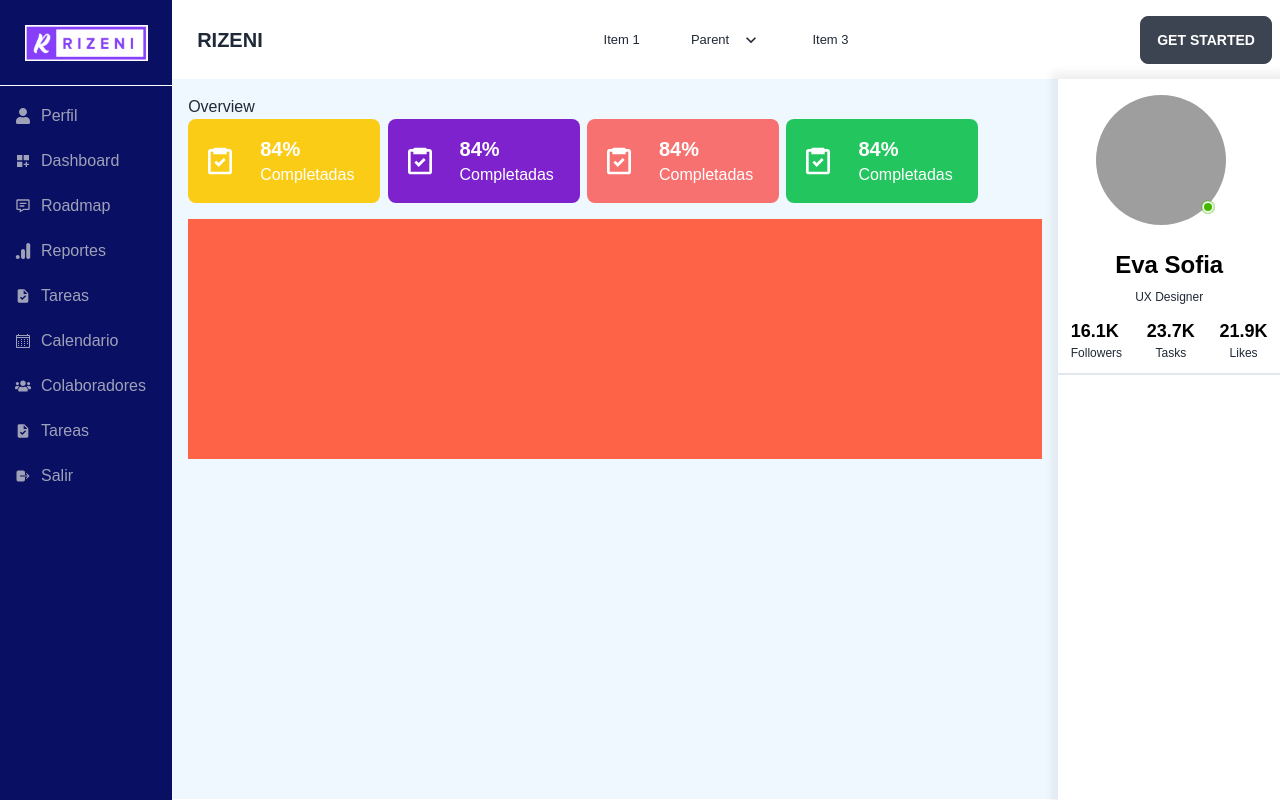
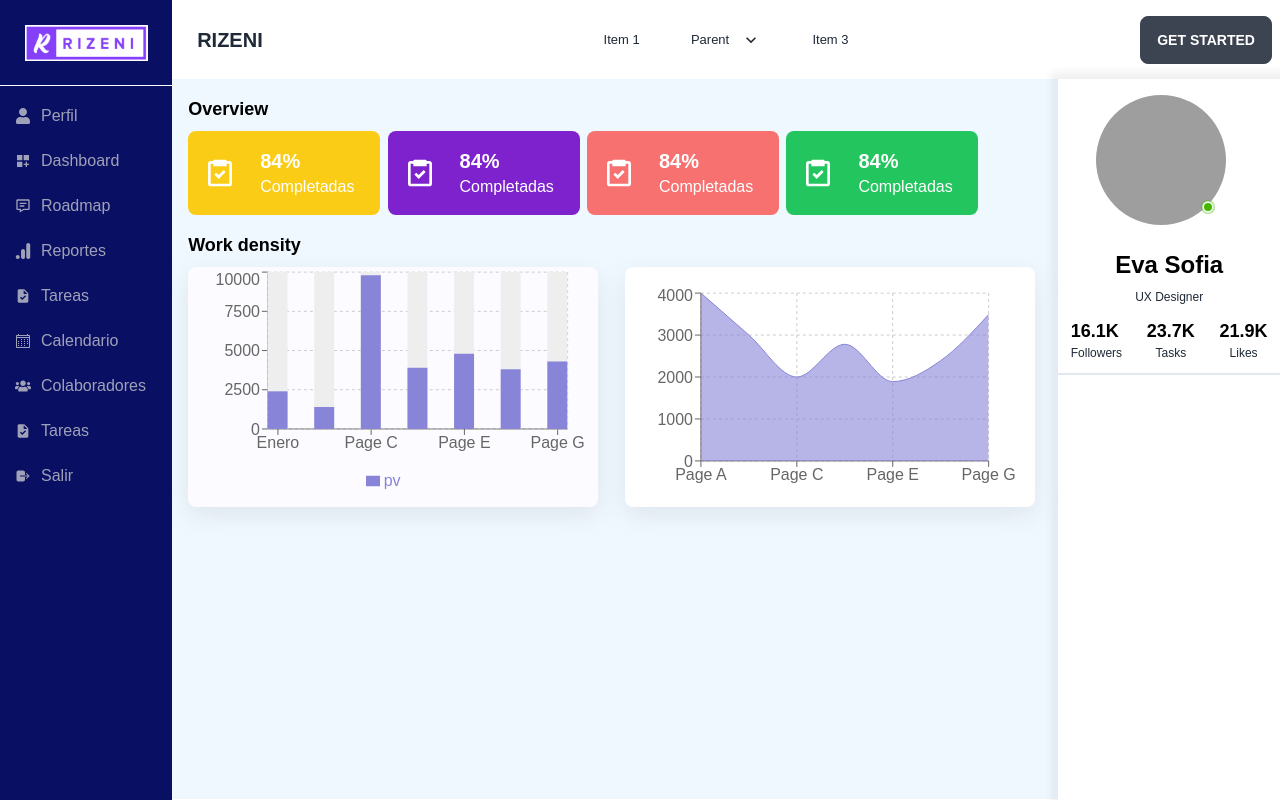
Before and after one commit to romariou76/Rizeni-Project-Management-Application, a React (Create React App) app in the folder client/: page /menu/profile in a window 1280 px wide. Built offline with nearby package versions, Linux system fonts and the light colour scheme; grey boxes are pictures that could not be loaded; a web font is replaced by a local one.

Commit message:
feat: Agregue cards y graficos dinamicos en la pagina de perfil

```diff
--- a/client/package.json
+++ b/client/package.json
@@ -10,6 +10,7 @@
     "@testing-library/jest-dom": "^5.16.5",
     "@testing-library/react": "^13.4.0",
     "@testing-library/user-event": "^13.5.0",
+    "apexcharts": "^3.36.3",
     "daisyui": "^2.39.1",
     "react": "^18.2.0",
     "react-beautiful-dnd": "^13.1.1",
@@ -18,6 +19,7 @@
     "react-icons": "^4.4.0",
     "react-router-dom": "^6.4.3",
     "react-scripts": "5.0.1",
+    "recharts": "^2.1.16",
     "uuid": "^9.0.0",
     "web-vitals": "^2.1.4"
   },
--- a/client/src/App.js
+++ b/client/src/App.js
@@ -7,6 +7,7 @@ import { Routes, Route } from "react-router-dom";
 import Collaborators from "./components/RRHH/Collaborators";
 import Profile from "./components/Profile/Profile";
 import DashboardPage from "./components/Dashboard/DashboardPage";
+import Roadmap from "./components/Roadmap/Roadmap";
 import WorkFlow from "./components/WorkFLow/WorkFLow"
 import Analisis from "./components/Analisis/Analisis";
 // import Material from "./pages/Material"
@@ -27,6 +28,7 @@ function App() {
          <Route path="/menu" element={<MenuPage  />} >
            <Route path="/menu/collaborators" element={<Collaborators  />} />
            <Route path="/menu/dashboard" element={<DashboardPage/>} />
+           <Route path="/menu/roadmap" element={<Roadmap/>} />
            <Route path="/menu/workflow" element={<WorkFlow />} />
             <Route path="/menu/new" element={<Appp />} />
            <Route path="/menu/profile" element={<Profile />} />
--- a/client/src/components/NavPage.js
+++ b/client/src/components/NavPage.js
@@ -6,12 +6,14 @@ import WorkFlow from "./WorkFLow/WorkFLow"
 import Profile from "./Profile/Profile";
 import Analisis from "./Analisis/Analisis";
 import Appp from '../app/Appp';
+import Roadmap from "./Roadmap/Roadmap"
 
 const NavPage = () => {
     return (
             <Routes>
                 <Route path="/collaborators" element={<Collaborators  />} />
                 <Route path="/dashboard" element={<DashboardPage/>} />
+                <Route path="/roadmap" element={<Roadmap/>} />
                 <Route path="/workflow" element={<WorkFlow/>} />
                 <Route path="/analisis" element={<Analisis />} />
                 <Route path="/profile" element={<Profile />} />
--- /dev/null
+++ b/client/src/components/Profile/CardStat.js
@@ -0,0 +1,39 @@
+import { BiTask } from "react-icons/bi";
+
+function CardStat(props) {
+
+  return (
+    <>
+      <div className="flex-row card rounded-lg w-48 items-center p-4 gap-6 bg-yellow-400 text-primary-content">
+        <BiTask className="w-8 h-8" />
+        <div>
+          <h2 className="card-title">84%</h2>
+          <p>Completadas</p>
+        </div>
+      </div>
+      <div className="flex-row card rounded-lg w-48 items-center p-4 gap-6 bg-purple-700 text-primary-content">
+        <BiTask className="w-8 h-8" />
+        <div>
+          <h2 className="card-title">84%</h2>
+          <p>Completadas</p>
+        </div>
+      </div>
+      <div className="flex-row card rounded-lg w-48 items-center p-4 gap-6 bg-red-400 text-primary-content">
+        <BiTask className="w-8 h-8" />
+        <div>
+          <h2 className="card-title">84%</h2>
+          <p>Completadas</p>
+        </div>
+      </div>
+      <div className="flex-row card rounded-lg w-48 items-center p-4 gap-6 bg-green-500 text-primary-content">
+        <BiTask className="w-8 h-8" />
+        <div>
+          <h2 className="card-title">84%</h2>
+          <p>Completadas</p>
+        </div>
+      </div>
+    </>
+  );
+}
+
+export default CardStat;
--- a/client/src/components/Profile/Profile.css
+++ b/client/src/components/Profile/Profile.css
@@ -31,20 +31,29 @@
 .dendem{
     width: 100%;
     height: 15rem;
-    background-color: tomato;
     margin-bottom: 1rem;
 }
 
 .density{
-    width: 20remnp;
-    height: 10rem;
-    background-color: rgb(255, 0, 0);
+    width: 25.6rem;
+    background-color: rgb(252, 251, 255);
+    box-shadow: rgba(149, 157, 165, 0.2) 0px 8px 24px;
+}
+
+.demography{
+    background-color: rgb(255, 255, 255);
+    width: 25.6rem;
+    display: flex;
+    align-items: center;
+    margin-left: 1.7rem;
+    padding: 1rem;
+    box-shadow: rgba(149, 157, 165, 0.2) 0px 8px 24px;
 }
 
 .active-users{
     width: 100%;
     height: 10rem;
-    background-color: steelblue;
+    background-color: rgb(255, 255, 255);
 }
 
 .profile{
--- a/client/src/components/Profile/Profile.js
+++ b/client/src/components/Profile/Profile.js
@@ -1,57 +1,35 @@
 import Avatar from "./Avatar.js";
 import React from "react";
 import "./Profile.css";
-import { BiTask } from "react-icons/bi";
 import Stat from "./Stat.js";
 import NameUser from "./NameUser.js";
 import Navbar from './Navbar';
+import CardStat from "./CardStat.js";
+import Chart from "./charts/Chart"
+import AreaChart from "./charts/AreaChart";
 
-function Profile() {
+
+function Profile(props) {
   return (
     <div className="Profile-col">
       <Navbar />
       <div className="Profile">
         <div className="profile-info">
-          <p>Overview</p>
+          <p className="text-black font-bold text-lg">Overview</p>
 
-          <overview className="overview pr-16">
+          <overview className="overview pr-16 mt-2">
             <div className="flex justify-between">
-
-              <div className="flex-row card rounded-lg w-48 items-center p-4 gap-6 bg-yellow-400 text-primary-content">
-                <BiTask className="w-8 h-8" />
-                <div>
-                  <h2 className="card-title">84%</h2>
-                  <p>Completadas</p>
-                </div>
-              </div>
-              <div className="flex-row card rounded-lg w-48 items-center p-4 gap-6 bg-purple-700 text-primary-content">
-                <BiTask className="w-8 h-8" />
-                <div>
-                  <h2 className="card-title">84%</h2>
-                  <p>Completadas</p>
-                </div>
-              </div>
-              <div className="flex-row card rounded-lg w-48 items-center p-4 gap-6 bg-red-400 text-primary-content">
-                <BiTask className="w-8 h-8" />
-                <div>
-                  <h2 className="card-title">84%</h2>
-                  <p>Completadas</p>
-                </div>
-              </div>
-              <div className="flex-row card rounded-lg w-48 items-center p-4 gap-6 bg-green-500 text-primary-content">
-                <BiTask className="w-8 h-8" />
-                <div>
-                  <h2 className="card-title">84%</h2>
-                  <p>Completadas</p>
-                </div>
-              </div>
+              <CardStat />
             </div>
-
           </overview>
-
-          <div className="dendem">
-            <density className="density"></density>
-            <demography className="demography"></demography>
+        <p className="text-black font-bold text-lg">Work density</p>
+          <div className="dendem flex mt-2">
+            <div className="density rounded-lg">
+               <AreaChart />
+            </div>
+            <demography className="demography rounded-lg">
+               <Chart />
+            </demography>
           </div>
 
           {/* <div className="active-users"></div> */}
--- /dev/null
+++ b/client/src/components/Profile/charts/AreaChart.js
@@ -0,0 +1,77 @@
+import React, { PureComponent } from 'react';
+import { BarChart, Bar, XAxis, YAxis, CartesianGrid, Tooltip, Legend, ResponsiveContainer } from 'recharts';
+
+const data = [
+  {
+    name: 'Enero',
+    uv: 4000,
+    pv: 2400,
+    amt: 2400,
+  },
+  {
+    name: 'Page B',
+    uv: 3000,
+    pv: 1398,
+    amt: 2210,
+  },
+  {
+    name: 'Page C',
+    uv: 2000,
+    pv: 9800,
+    amt: 2290,
+  },
+  {
+    name: 'Page D',
+    uv: 2780,
+    pv: 3908,
+    amt: 2000,
+  },
+  {
+    name: 'Page E',
+    uv: 1890,
+    pv: 4800,
+    amt: 2181,
+  },
+  {
+    name: 'Page F',
+    uv: 2390,
+    pv: 3800,
+    amt: 2500,
+  },
+  {
+    name: 'Page G',
+    uv: 3490,
+    pv: 4300,
+    amt: 2100,
+  },
+];
+
+export default class Example extends PureComponent {
+  static demoUrl = 'https://codesandbox.io/s/bar-chart-has-no-padding-jphoc';
+
+  render() {
+    return (
+      <ResponsiveContainer width="100%" height="100%">
+        <BarChart
+          width={500}
+          height={300}
+          data={data}
+          margin={{
+            top: 5,
+            right: 30,
+            left: 20,
+            bottom: 5,
+          }}
+          barSize={20}
+        >
+          <XAxis dataKey="name" scale="point" padding={{ left: 10, right: 10 }} />
+          <YAxis />
+          <Tooltip />
+          <Legend />
+          <CartesianGrid strokeDasharray="3 3" />
+          <Bar dataKey="pv" fill="#8884d8" background={{ fill: '#eee' }} />
+        </BarChart>
+      </ResponsiveContainer>
+    );
+  }
+}
--- /dev/null
+++ b/client/src/components/Profile/charts/Chart.js
@@ -0,0 +1,75 @@
+import React, { PureComponent } from 'react';
+import { AreaChart, Area, XAxis, YAxis, CartesianGrid, Tooltip, ResponsiveContainer } from 'recharts';
+
+const data = [
+  {
+    name: 'Page A',
+    uv: 4000,
+    pv: 2400,
+    amt: 2400,
+  },
+  {
+    name: 'Page B',
+    uv: 3000,
+    pv: 1398,
+    amt: 2210,
+  },
+  {
+    name: 'Page C',
+    uv: 2000,
+    pv: 9800,
+    amt: 2290,
+  },
+  {
+    name: 'Page D',
+    uv: 2780,
+    pv: 3908,
+    amt: 2000,
+  },
+  {
+    name: 'Page E',
+    uv: 1890,
+    pv: 4800,
+    amt: 2181,
+  },
+  {
+    name: 'Page F',
+    uv: 2390,
+    pv: 3800,
+    amt: 2500,
+  },
+  {
+    name: 'Page G',
+    uv: 3490,
+    pv: 4300,
+    amt: 2100,
+  },
+];
+
+export default class Example extends PureComponent {
+  static demoUrl = 'https://codesandbox.io/s/simple-area-chart-4ujxw';
+
+  render() {
+    return (
+      <ResponsiveContainer width="100%" height="100%">
+        <AreaChart
+          width={500}
+          height={400}
+          data={data}
+          margin={{
+            top: 10,
+            right: 30,
+            left: 0,
+            bottom: 0,
+          }}
+        >
+          <CartesianGrid strokeDasharray="3 3" />
+          <XAxis dataKey="name" />
+          <YAxis />
+          <Tooltip />
+          <Area type="monotone" dataKey="uv" stroke="#8884d8" fill="#8884d8" />
+        </AreaChart>
+      </ResponsiveContainer>
+    );
+  }
+}
--- /dev/null
+++ b/client/src/components/Roadmap/Roadmap.js
@@ -0,0 +1,9 @@
+function ROadmap() {
+  return (
+    <div>
+      hola
+    </div>
+   );
+}
+
+export default ROadmap;
--- a/client/src/components/Sidebar/SidebarData.js
+++ b/client/src/components/Sidebar/SidebarData.js
@@ -24,7 +24,7 @@ export const SidebarData=[
 
     {
         title: "Roadmap",
-        path: "/menu/profile",
+        path: "/menu/roadmap",
         icon: <BiMessageDetail />
     },
 
```
Also changed, not shown: 1 other file (tests, documents, lock files or other folders).
